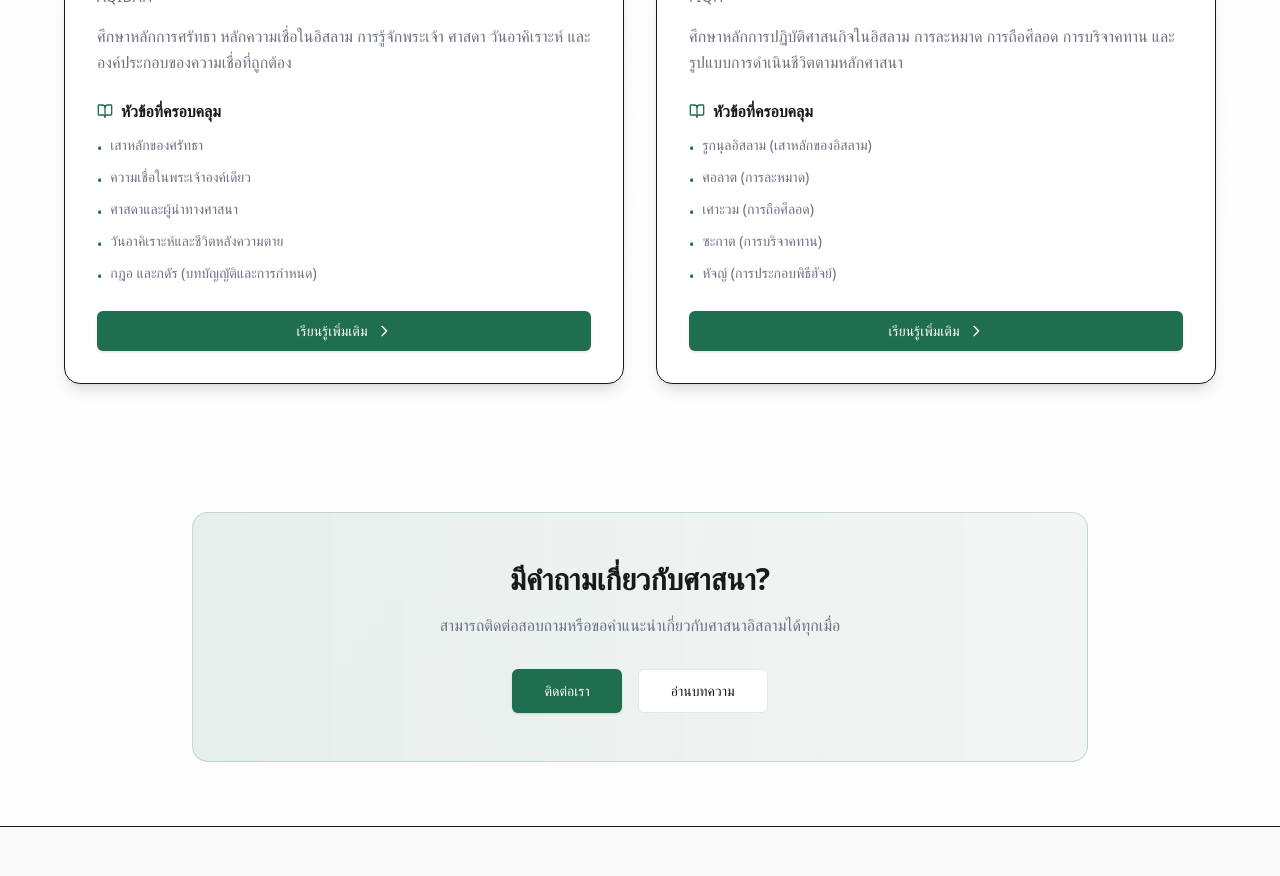
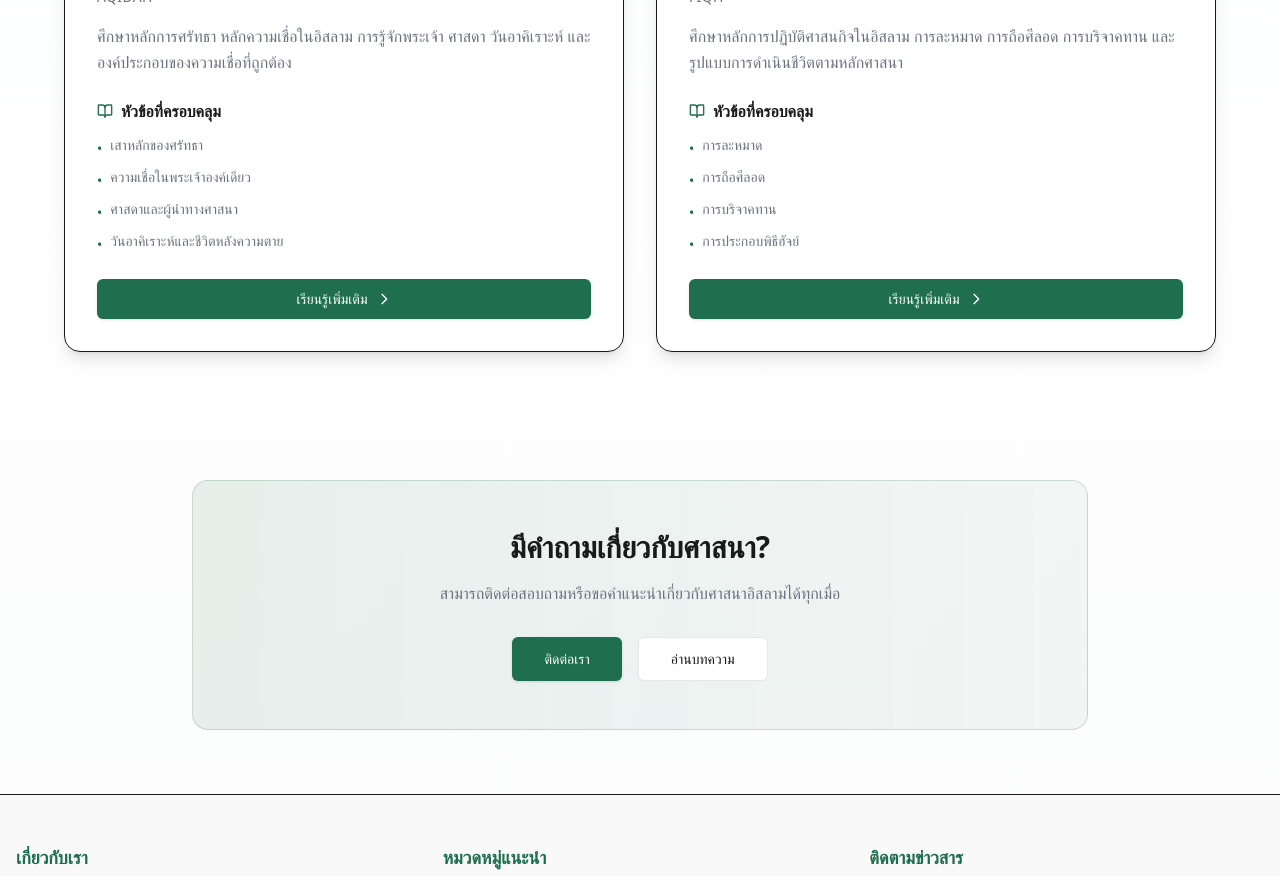
Before and after one commit to ourstudylife/-thai-muslim-education, a Next.js app: page /categories in a window 1280 px wide. Shown: the part 780-1656 px from the top of the page. Built offline with nearby package versions, Linux system fonts and the light colour scheme; a web font is replaced by a local one.

Commit message:
Fix Google Translate initialization by avoiding display:none

```diff
--- a/src/app/categories/page.tsx
+++ b/src/app/categories/page.tsx
@@ -18,8 +18,7 @@ export default function CategoriesPage() {
                 "เสาหลักของศรัทธา",
                 "ความเชื่อในพระเจ้าองค์เดียว",
                 "ศาสดาและผู้นำทางศาสนา",
-                "วันอาคิเราะห์และชีวิตหลังความตาย",
-                "กฎอ และกดัร (บทบัญญัติและการกำหนด)"
+                "วันอาคิเราะห์และชีวิตหลังความตาย"
             ],
             href: "/categories/faith"
         },
@@ -33,11 +32,10 @@ export default function CategoriesPage() {
             iconBg: "bg-green-100 text-green-600",
             imageUrl: "https://images.unsplash.com/photo-1519817650390-64a93db51149?q=80&w=1000&auto=format&fit=crop",
             topics: [
-                "รูกนุลอิสลาม (เสาหลักของอิสลาม)",
-                "ศอลาต (การละหมาด)",
-                "เศาะวม (การถือศีลอด)",
-                "ซะกาต (การบริจาคทาน)",
-                "หัจญ์ (การประกอบพิธีฮัจย์)"
+                "การละหมาด",
+                "การถือศีลอด",
+                "การบริจาคทาน",
+                "การประกอบพิธีฮัจย์"
             ],
             href: "/categories/practice"
         }
--- a/src/components/GoogleTranslate.tsx
+++ b/src/components/GoogleTranslate.tsx
@@ -18,7 +18,7 @@ export default function GoogleTranslate() {
             new (window as any).google.translate.TranslateElement(
                 {
                     pageLanguage: "th",
-                    includedLanguages: "th,en,ar,ms,tr,zh-CN", // Limited languages
+                    includedLanguages: "th,en,ar,ms,tr,zh-CN",
                     layout: (window as any).google.translate.TranslateElement.InlineLayout.SIMPLE,
                     autoDisplay: false,
                 },
@@ -44,8 +44,11 @@ export default function GoogleTranslate() {
 
     return (
         <div className="flex items-center gap-2">
-            {/* Hidden Google Translate Element */}
-            <div id="google_translate_element" className="hidden" />
+            {/* Hidden Google Translate Element - Use absolute positioning instead of display:none to ensure it renders */}
+            <div
+                id="google_translate_element"
+                className="absolute opacity-0 w-0 h-0 overflow-hidden pointer-events-none"
+            />
 
             {/* Custom UI */}
             <div className="relative flex items-center bg-background border rounded-full px-3 py-1.5 hover:bg-muted/50 transition-colors shadow-sm">
```
